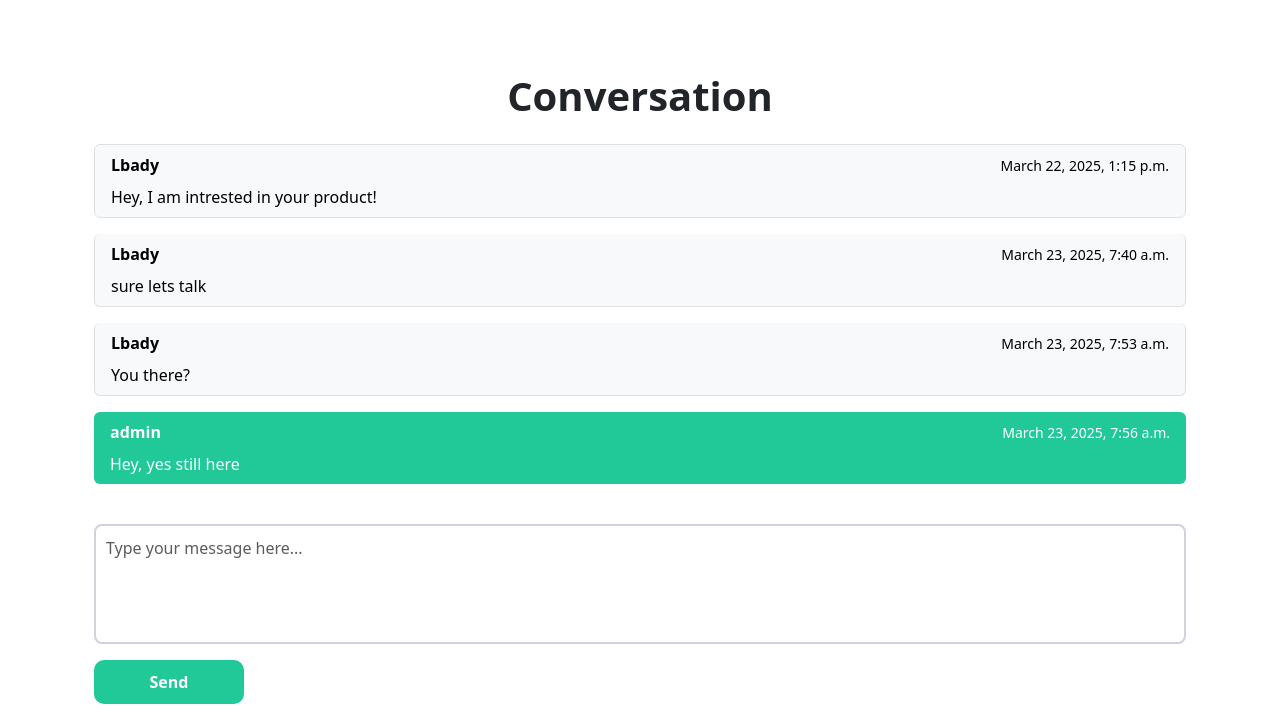
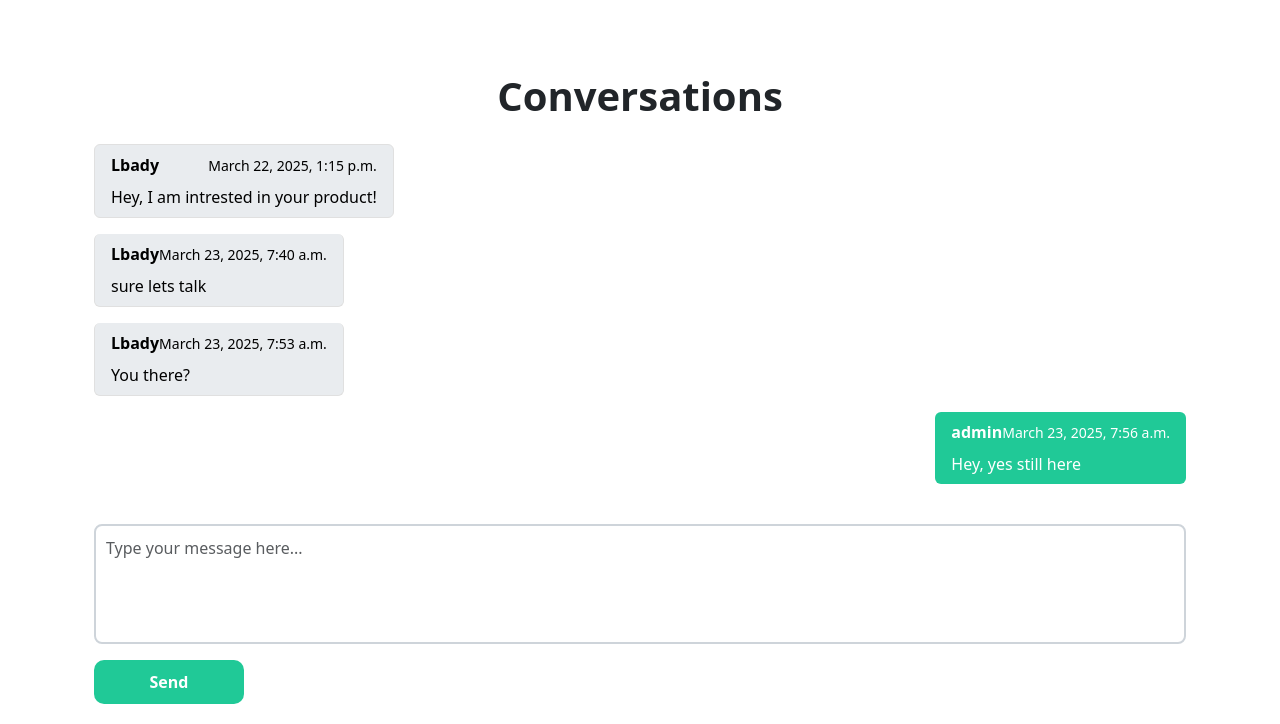
Before and after one commit to laminsaidy/MarketplaceP5, a Django app: page /conversation/detail/1/ in a window 1280 px wide. Shown: the part 56-780 px from the top of the page. Run offline with Django 5.2, Linux system fonts and the light colour scheme; a user stored in the database is signed in; data comes from the database, SQL or seed files in the repository; both versions use the stored data as it was after the commit.

Commit message:
Differentiate sent and received messages with different colors and alignment

```diff
--- a/conversation/templates/conversation/detail.html
+++ b/conversation/templates/conversation/detail.html
@@ -4,7 +4,7 @@
 
 {% block content %}
 <div class="container mt-5">
-    <h1 class="mb-4 text-center fw-bold">Conversation</h1>
+    <h1 class="mb-4 text-center fw-bold">Conversations</h1>
 
     <!-- Messages -->
     <div class="list-group mb-4">
@@ -36,13 +36,17 @@
         background-color: #20c997;
         color: white;
         border: none;
+        margin-left: auto;
+        max-width: 70%;
     }
 
     /* Received message styling */
     .message-received {
-        background-color: #f8f9fa;
+        background-color: #e9ecef;
         color: black;
         border: 1px solid #e0e0e0;
+        margin-right: auto;
+        max-width: 70%;
     }
 
     /* Message container styling */
@@ -80,8 +84,6 @@
         transition: background-color 0.3s ease;
     }
 
-    .btn-primary:hover {
-        background-color: #1aa179;
-    }
+
 </style>
 {% endblock %}
--- a/conversation/templates/conversation/inbox.html
+++ b/conversation/templates/conversation/inbox.html
@@ -51,17 +51,17 @@
 
     /* Modern heading styling */
     h1 {
-        color: #2c3e50; /* Dark blue for a modern look */
+        color: #2c3e50;
     }
 
     /* Modern text styling */
     .text-muted {
-        color: #7f8c8d !important; /* Light grey for muted text */
+        color: #7f8c8d !important;
     }
 
     /* Modern image styling */
     .img-fluid.rounded {
-        border: 2px solid #e0e0e0; /* Light border for the image */
+        border: 2px solid #e0e0e0;
     }
 </style>
 {% endblock %}
```
Also changed, not shown: db.sqlite3.
